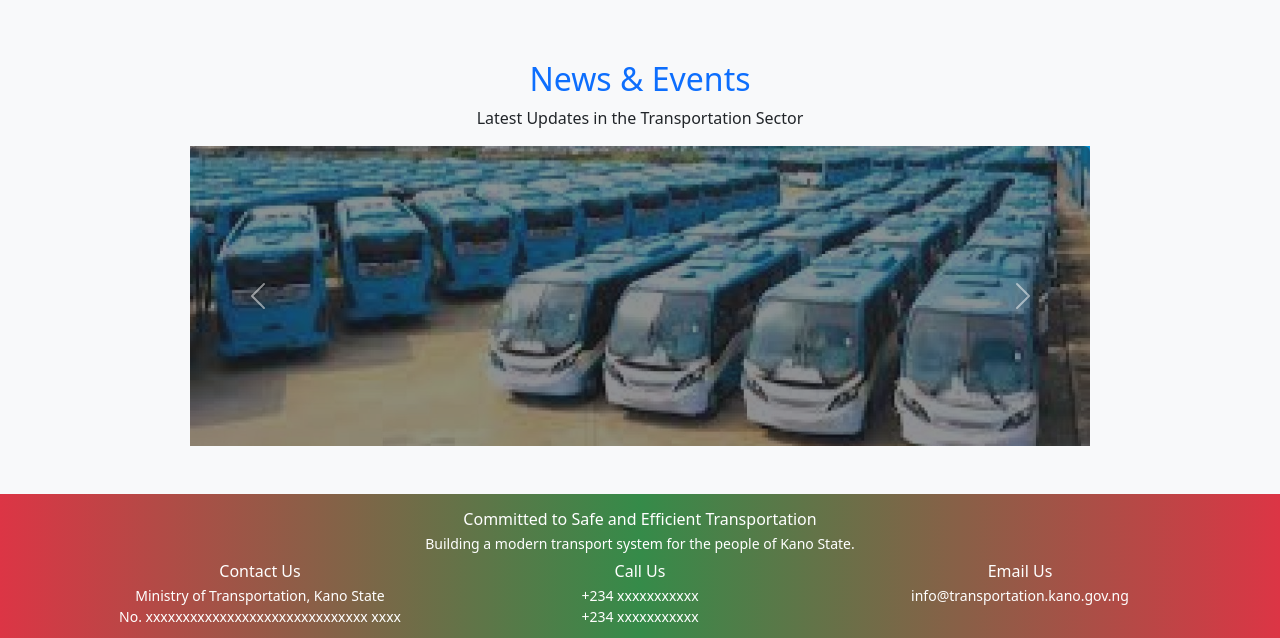
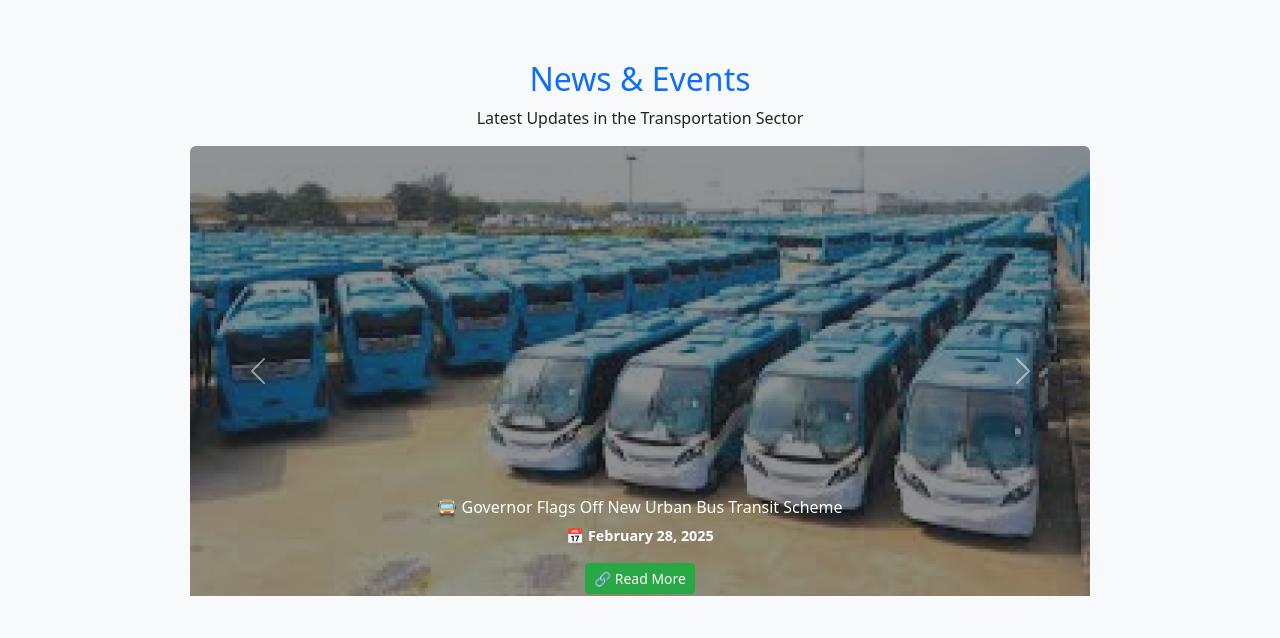
Before and after one commit to shamsu557/transport, a plain HTML site: page index.html in a window 1280 px wide. Shown: the part 3456-4094 px from the top of the page. Drawn offline with nearby package versions, Linux system fonts and the light colour scheme.

Commit message:
Add files via upload

```diff
--- a/index.html
+++ b/index.html
@@ -133,22 +133,29 @@
     #myBtn:hover {
         background-color: #ddd;
     }
-     /* Reduce overall container width */
+  /* Reduce overall container width */
+
+    /* Limit carousel height and width */
+    #newsCarousel {
+        max-width: 900px;
+        max-height: 450px;
+        overflow: hidden;
+        margin-bottom: 50%;
+    }
+
+
+    /* Adjust caption size */
+    .carousel-caption {
+        font-size: 0.9rem;
+    }    /* Reduce overall container width */
      .news-section {
         max-width: 80%;
         margin: auto;
     }
 
-    /* Limit carousel height and width */
-    #newsCarousel {
-        max-width: 900px;
-        max-height: 300px;
-        overflow: hidden;
-    }
-
     /* Limit image height to keep it compact */
     .news-img {
-        max-height: 300px;
+        max-height: 450px;
         object-fit: cover;
     }
 
```
